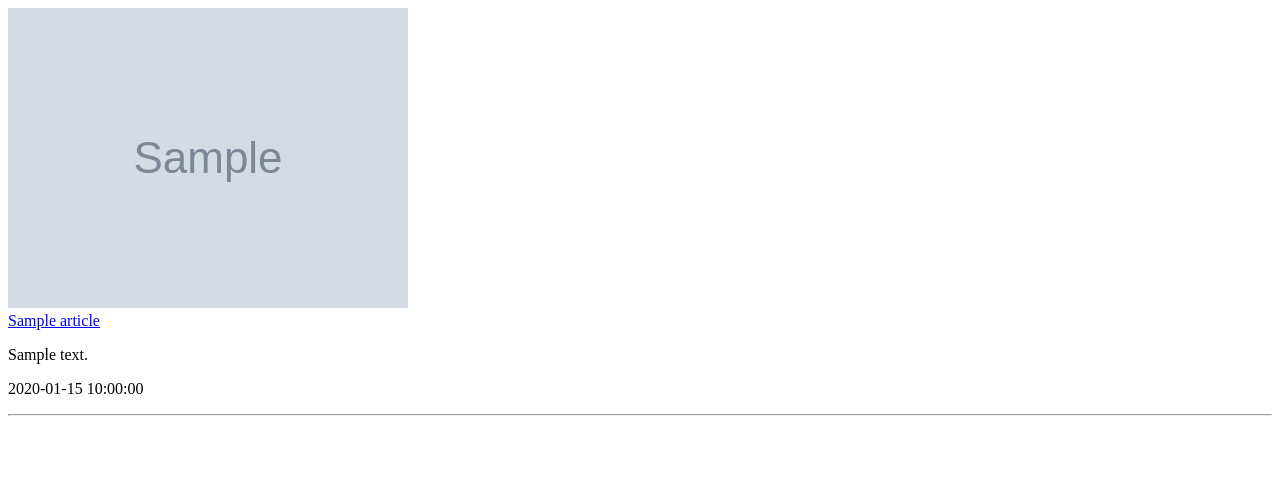
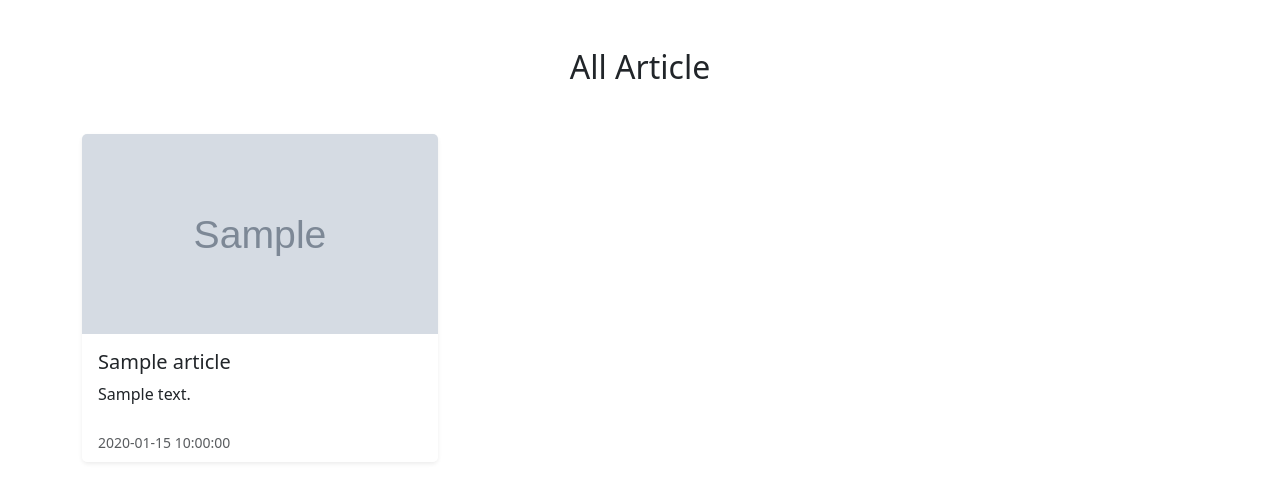
Before and after one commit to hikmalryvaldi/Blogging-KPL-Sederhana, a PHP site: page /artikel/list.php in a window 1280 px wide. Shown: the top 502 px of the page. Run offline with PHP 8.4, Linux system fonts and the light colour scheme; tables that the repository leaves empty or names only in its code hold one stand-in row (values such as "Sample post"); grey boxes marked "Sample" are stand-in pictures.

Commit message:
footer dan list style

```diff
--- a/artikel/list.php
+++ b/artikel/list.php
@@ -17,21 +17,33 @@ $result = $stmt->fetchAll(PDO::FETCH_ASSOC);
   <meta charset="UTF-8">
   <meta name="viewport" content="width=device-width, initial-scale=1.0">
   <title>Article</title>
+  <link href="https://cdn.jsdelivr.net/npm/bootstrap@5.3.0-alpha3/dist/css/bootstrap.min.css" rel="stylesheet">
 </head>
 
 <body>
-  <?php foreach ($result as $data): ?>
-    <div>
-      <img src="../assets/img/<?= $data["gambar"]; ?>" alt="">
-      <div>
-        <a href="view.php?id=<?= $data["id"] ?>"><?= htmlspecialchars($data["judul"]); ?></a>
-        <p><?= htmlspecialchars($data["artikel_text"]); ?></p>
-        <p><?= htmlspecialchars($data["created_at"]); ?></p>
-      </div>
+  <div class="container my-5">
+    <h2 class="mb-5 text-center">All Article</h2>
+    <div class="row g-4">
+      <?php foreach ($result as $data): ?>
+        <div class="col-md-4">
+          <div class="card border-0 shadow-sm h-100">
+            <img src="../assets/img/<?= $data["gambar"]; ?>" class="card-img-top" alt="" style="height: 200px; object-fit: cover;">
+            <div class="card-body">
+              <h5 class="card-title">
+                <a href="view.php?id=<?= $data["id"] ?>" class="text-decoration-none text-dark">
+                  <?= htmlspecialchars($data["judul"]); ?>
+                </a>
+              </h5>
+              <p class="card-text text-truncate"><?= htmlspecialchars($data["artikel_text"]); ?></p>
+            </div>
+            <div class="card-footer bg-white border-0">
+              <small class="text-muted"><?= htmlspecialchars($data["created_at"]); ?></small>
+            </div>
+          </div>
+        </div>
+      <?php endforeach; ?>
     </div>
-    <hr>
-  <?php endforeach; ?>
-
+  </div>
 </body>
 
 </html>
```
Also changed, not shown: includes/footer.inc.php (+12 -3 lines).
